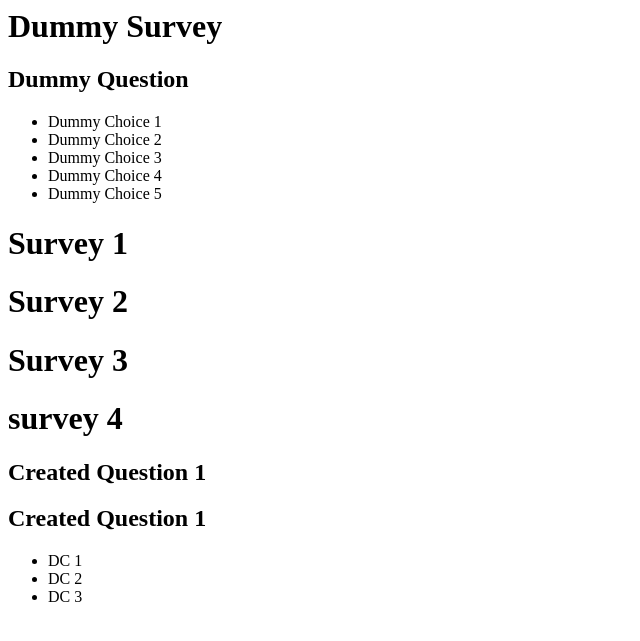
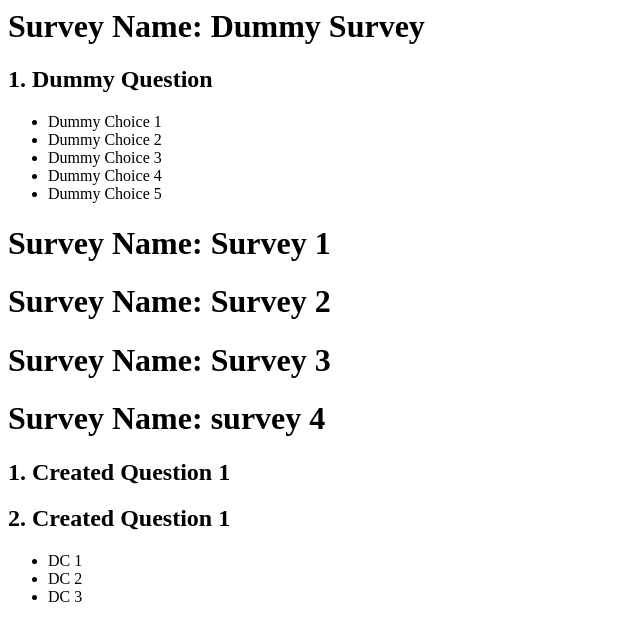
Before and after one commit to theLauA/OnlineSurveyMaker, a Django app: page /smaker/2/surveys in a window 1280 px wide. Shown: the top 641 px of the page, without its empty margins (0-640 px from the left). Run offline with Django 3.2, Linux system fonts and the light colour scheme; data comes from the database, SQL or seed files in the repository; both versions use the stored data as it was after the commit.

Commit message:
Can and View Survey

```diff
--- a/online_survey_marker/surveymaker/templates/smaker/index.html
+++ b/online_survey_marker/surveymaker/templates/smaker/index.html
@@ -1,4 +1,4 @@
 <p>{{user.username}} owns {{user.survey_set.all|length}} survey{{user.survey_set.all|pluralize}}</p>
 
 <a href="{% url 'surveymaker:sview' user.id %}" method="post">View Survey</a>
-<a href="{% url 'surveymaker:make' user.id %}" method="post">Create New Survey</a>
+<a href="{% url 'surveymaker:create' user.id %}" method="post">Create New Survey</a>
--- a/online_survey_marker/surveymaker/templates/smaker/maker.html
+++ b/online_survey_marker/surveymaker/templates/smaker/maker.html
@@ -0,0 +1,5 @@
+<form action="{% url 'surveymaker:create' user.id %}" method="post">
+    {% csrf_token %}
+    {{ form }}
+    <input type="submit" value="Submit">
+</form>
--- /dev/null
+++ b/online_survey_marker/surveymaker/templates/smaker/mcbuilder.html
@@ -0,0 +1,5 @@
+<form action="{% url 'surveymaker:buildQ' sid nc %}" method="post">
+        {% csrf_token %}
+        {{ form }}
+        <input type="submit" value="Submit">
+</form>
--- a/online_survey_marker/surveymaker/templates/smaker/survey.html
+++ b/online_survey_marker/surveymaker/templates/smaker/survey.html
@@ -1,7 +1,8 @@
-{% for survey in all_survey_set%}
-    <h1>{{survey.survey_name}}</h1>
+{% if all_survey_set %}
+    {% for survey in all_survey_set %}
+        <h1>Survey Name: {{survey.survey_name}}</h1>
         {% for mcquestion in survey.mcquestion_set.all%}
-        <h2>{{ mcquestion.question_text }}</h2>
+            <h2>{{forloop.counter}}. {{mcquestion.question_text}}</h2>
             <ul>
             {% for mcchoice in mcquestion.mcchoice_set.all %}
                 <li>{{ mcchoice.choice_text }}</li>
@@ -9,3 +10,6 @@
             </ul>
         {% endfor %}
     {% endfor %}
+{% else %}
+    <p>Empty Survey</p>
+{% endif %}
--- a/online_survey_marker/surveymaker/urls.py
+++ b/online_survey_marker/surveymaker/urls.py
@@ -5,6 +5,8 @@ from . import views
 app_name = 'surveymaker'
 urlpatterns = [
     path('', views.index, name='index'),
-    path('<int:user_id>/make',views.MakeView.as_view(), name='make'),
+    path('<int:user_id>/create',views.create, name='create'),
     path('<int:user_id>/surveys',views.DetailView.as_view(), name='sview'),
+    path('<int:survey_id>/initQ',views.initQ, name='initQ'),
+    path('<int:survey_id>/buildQ/<int:num_of_choice>/choice',views.buildQ, name='buildQ'),
 ]
--- a/online_survey_marker/surveymaker/views.py
+++ b/online_survey_marker/surveymaker/views.py
@@ -1,6 +1,10 @@
 from django.shortcuts import render,get_object_or_404
 from .models import MCUser,MCQuestion,Survey
 from django.views import generic
+from .forms import NameForm,NumberForm,MCMakerForm
+from django.utils import timezone
+from django.http import HttpResponseRedirect
+from django.urls import reverse
 # Create your views here.
 
 uid = 1
@@ -11,9 +15,72 @@ def index(request):
     }
     return render(request,'smaker/index.html',context)
 
-class MakeView(generic.DetailView):
-    model = MCUser
-    template_name = 'smaker/maker.html'
+def create(request, user_id):
+    if request.method == 'POST':
+        # create a form instance and populate it with data from the request:
+        form = NameForm(request.POST)
+        # check whether it's valid:
+        if form.is_valid():
+            # process the data in form.cleaned_data as required
+            # ...
+            # redirect to a new URL:
+            #return HttpResponseRedirect('/thanks/')
+            survey_name = form.cleaned_data['your_name']
+            user = MCUser.objects.get(pk=user_id)
+            survey = user.survey_set.create(survey_name=survey_name,pub_date=timezone.now())
+            context = {
+                'all_survey_set':[survey],
+                'form': NumberForm()
+            }
+
+            return HttpResponseRedirect(reverse('surveymaker:initQ',args=(survey.id,)))
+            #return render(request,'smaker/builder.html',context)
+    # if a GET (or any other method) we'll create a blank form
+
+    form = NameForm()
+    context = {
+        'form': form
+    }
+    return render(request,'smaker/maker.html',context)
+
+def initQ(request,survey_id):
+    survey = Survey.objects.get(pk=survey_id)
+
+    if request.method == 'POST':
+        form = NumberForm(request.POST)
+        if form.is_valid():
+            num_of_choice = form.cleaned_data['your_number']
+            #Go to buildQ to build the questions and choices
+            return HttpResponseRedirect(reverse('surveymaker:buildQ',args=(survey.id,num_of_choice,)))
+
+    context = {
+                'all_survey_set':[survey],
+                'form': NumberForm(),
+                'sid': survey_id
+            }
+    return render(request,'smaker/builder.html',context)
+
+def buildQ(request,survey_id,num_of_choice):
+    survey = Survey.objects.get(pk=survey_id)
+
+    if request.method == 'POST':
+        form = MCMakerForm(num_of_choice,request.POST)
+        if form.is_valid():
+            question_text = form.cleaned_data['question_text']
+            question = survey.mcquestion_set.create(question_text=question_text,pub_date=timezone.now())
+            for idx in range(num_of_choice):
+                question.mcchoice_set.create(choice_text=form.cleaned_data['choice_'+str(idx)])
+
+            return HttpResponseRedirect(reverse('surveymaker:initQ',args=(survey.id,)))
+
+
+    context = {
+        'form':MCMakerForm(num_of_choice=num_of_choice),
+        'sid': survey_id,
+        'nc': num_of_choice
+    }
+
+    return render(request,'smaker/mcbuilder.html',context)
 
 class DetailView(generic.ListView):
     template_name = 'smaker/survey.html'
```
Also changed, not shown: online_survey_marker/surveymaker/forms.py (added, +16 -0 lines), online_survey_marker/surveymaker/templates/smaker/builder.html (added, +9 -0 lines), online_survey_marker/db.sqlite3, online_survey_marker/surveymaker/templates/smaker/question.html (added). Lines whose indentation alone changed are shown as unchanged.
